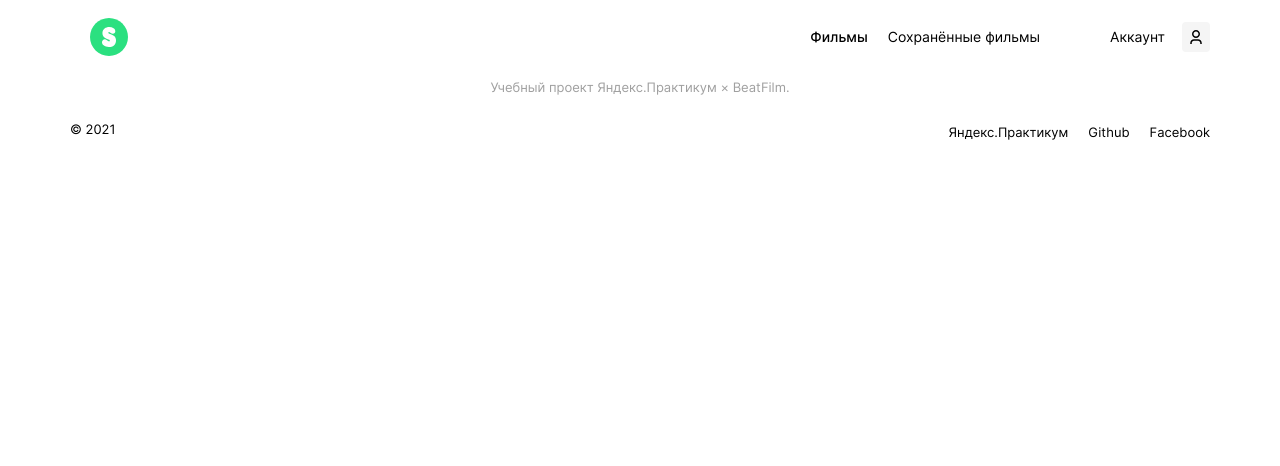
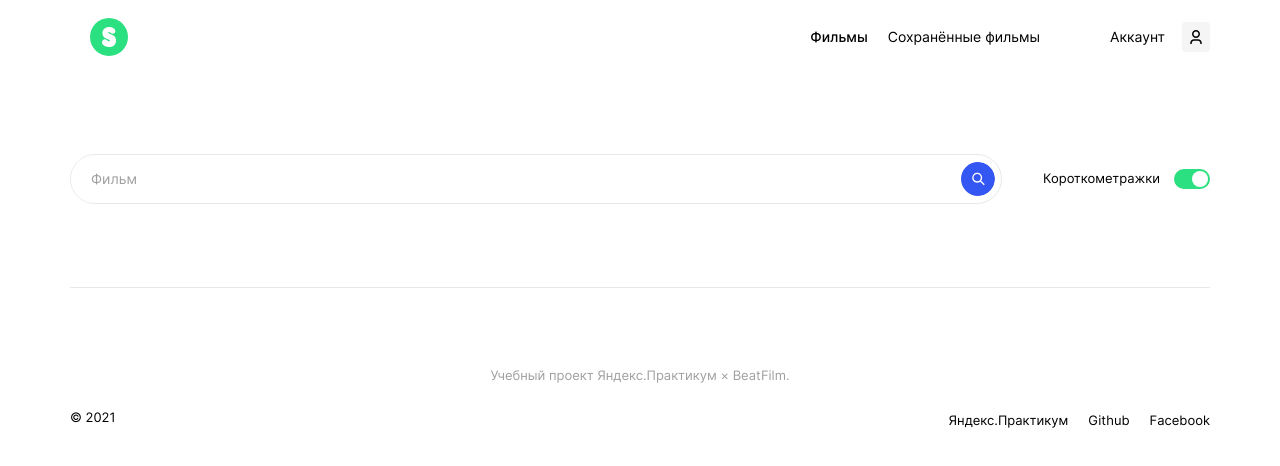
Before and after one commit to githubashto/movies-explorer-frontend, a React (Create React App) app: page /movies in a window 1280 px wide. Shown: the top 466 px of the page. Built offline with nearby package versions, Linux system fonts and the light colour scheme.

Commit message:
fix: исправить высоту блока промо, feat: добавить поисковую строку фильмов

```diff
--- a/src/components/FilterCheckbox/FilterCheckbox.css
+++ b/src/components/FilterCheckbox/FilterCheckbox.css
@@ -1,38 +1,67 @@
-.App {
-  text-align: center;
+.search__short {
+  margin-left: 41px;
+  display: flex;
 }
 
-.App-logo {
-  height: 40vmin;
-  pointer-events: none;
+.search__short-label {
+  font-family: 'Inter', Arial, sans-serif;
+  font-style: normal;
+  font-weight: normal;
+  font-size: 13px;
+  line-height: 18px;
+  color: #000;
 }
 
-@media (prefers-reduced-motion: no-preference) {
-  .App-logo {
-    animation: App-logo-spin infinite 20s linear;
-  }
+.search__short-checkbox {
+  display: inline-block;
+  box-sizing: border-box;
+  margin-left: 14px;
+  display: flex;
 }
 
-.App-header {
-  background-color: #282c34;
-  min-height: 100vh;
-  display: flex;
-  flex-direction: column;
-  align-items: center;
-  justify-content: center;
-  font-size: calc(10px + 2vmin);
-  color: white;
+.search__short-checkbox input {
+  position: absolute;
+  box-sizing: border-box;
+  height: 0;
+  width: 0;
+  font-size: inherit;
+  margin: 0;
+  border: none;
+  z-index: 1;
+  cursor: pointer;
+  -moz-appearance: none;
+  -webkit-appearance: none;
 }
 
-.App-link {
-  color: #61dafb;
+.search__short-checkbox label {
+  display: inline-block;
+  position: relative;
+  box-sizing: border-box;
+  cursor: pointer;
+  width: 36px;
+  height: 20px;
+  border-radius: 10px;
+  background: #e8e8e8;
+  /* box-shadow: inset 0 0 0 20px #2be080; */
+  transition: .25s ease-in-out;
+  padding: 2px;
 }
 
-@keyframes App-logo-spin {
-  from {
-    transform: rotate(0deg);
-  }
-  to {
-    transform: rotate(360deg);
-  }
+.search__short-checkbox input:checked+label {
+  box-shadow: inset 0 0 0 20px #2be080;
 }
+
+.search__short-checkbox label:before {
+  content: "";
+  display: block;
+  position: absolute;
+  width: 16px;
+  height: 16px;
+  border-radius: 8px;
+  background: #fff;
+  transition: .25s ease-in-out;
+}
+
+.search__short-checkbox input:checked+label:before {
+  transform: translateX(16px);
+}
--- a/src/components/FilterCheckbox/FilterCheckbox.js
+++ b/src/components/FilterCheckbox/FilterCheckbox.js
@@ -1,10 +1,17 @@
 import './FilterCheckbox.css';
 import React from 'react';
 
-function FilterCheckbox() {
+function FilterCheckbox(props) {
+
+  const {isChecked, onChange} = props;
+
   return (
-    <div>
-
+    <div className="search__short">
+      <span className="search__short-label">Короткометражки</span>
+      <div className="search__short-checkbox">
+        <input type="checkbox" id="short" defaultChecked={isChecked} onChange={onChange} />
+        <label for="short"></label>
+    </div>
     </div>
   );
 }
--- a/src/components/Header/Header.css
+++ b/src/components/Header/Header.css
@@ -3,6 +3,7 @@
   width: 100%;
   max-width: 1280px;
   position: absolute;
+  top: 0;
   display: flex;
   flex-direction: row;
   align-items: center;
--- a/src/components/Main/Main.js
+++ b/src/components/Main/Main.js
@@ -4,7 +4,6 @@ import Promo from '../Promo/Promo';
 import AboutProject from '../AboutProject/AboutProject';
 import Techs from '../Techs/Techs';
 import AboutMe from '../AboutMe/AboutMe';
-import Portfolio from '../Portfolio/Portfolio';
 import Header from '../Header/Header';
 import Navigation from '../Navigation/Navigation.js';
 import Footer from '../Footer/Footer';
@@ -23,7 +22,6 @@ function Main(props) {
       <AboutProject />
       <Techs />
       <AboutMe />
-      <Portfolio />
     </main>
 
     <Footer />
--- a/src/components/Movies/Movies.css
+++ b/src/components/Movies/Movies.css
@@ -1,38 +1,4 @@
-.App {
-  text-align: center;
+.movies {
+  background: #fff;
+  position: relative;
 }
-
-.App-logo {
-  height: 40vmin;
-  pointer-events: none;
-}
-
-@media (prefers-reduced-motion: no-preference) {
-  .App-logo {
-    animation: App-logo-spin infinite 20s linear;
-  }
-}
-
-.App-header {
-  background-color: #282c34;
-  min-height: 100vh;
-  display: flex;
-  flex-direction: column;
-  align-items: center;
-  justify-content: center;
-  font-size: calc(10px + 2vmin);
-  color: white;
-}
-
-.App-link {
-  color: #61dafb;
-}
-
-@keyframes App-logo-spin {
-  from {
-    transform: rotate(0deg);
-  }
-  to {
-    transform: rotate(360deg);
-  }
-}
--- a/src/components/Movies/Movies.js
+++ b/src/components/Movies/Movies.js
@@ -3,13 +3,17 @@ import React from 'react';
 import SearchForm from '../SearchForm/SearchForm';
 import Preloader from '../Preloader/Preloader';
 import MoviesCardList from '../MoviesCardList/MoviesCardList';
-import MoviesCard from '../MoviesCard/MoviesCard';
 import Header from '../Header/Header';
 import Navigation from '../Navigation/Navigation.js';
 import Footer from '../Footer/Footer';
 
 function Movies(props) {
   const {loggedIn} = props;
+  const [isLoading, setIsLoading] = React.useState(false);
+
+  // React.useEffect(() => {
+  //   setIsLoading(true);
+  // }, []);
 
   return (
     <>
@@ -17,11 +21,14 @@ function Movies(props) {
       <Navigation loggedIn={loggedIn} />
     </Header>
 
-    <main classname="movies">
-      <SearchForm />
-      <Preloader />
-      <MoviesCardList />
-      <MoviesCard />
+    <main>
+      <section classname="movies section">
+        <SearchForm />
+        {isLoading
+        ? <Preloader />
+        : <MoviesCardList />
+        }
+      </section>
     </main>
 
     <Footer />
--- a/src/components/Preloader/Preloader.css
+++ b/src/components/Preloader/Preloader.css
@@ -1,38 +1,88 @@
-.App {
-  text-align: center;
+@keyframes preloader-inside-white {
+    0% {
+        -webkit-transform: scale(0, 0);
+        -moz-transform: scale(0, 0);
+        -ms-transform: scale(0, 0);
+        -o-transform: scale(0, 0);
+        transform: scale(0, 0);
+    }
+    100% {
+        -webkit-transform: scale(1, 1);
+        -moz-transform: scale(1, 1);
+        -ms-transform: scale(1, 1);
+        -o-transform: scale(1, 1);
+        transform: scale(1, 1);
+    }
 }
 
-.App-logo {
-  height: 40vmin;
-  pointer-events: none;
+@keyframes preloader-inside-red {
+    0% {
+        -webkit-transform: scale(0, 0);
+        -moz-transform: scale(0, 0);
+        -ms-transform: scale(0, 0);
+        -o-transform: scale(0, 0);
+        transform: scale(0, 0);
+    }
+    30% {
+        -webkit-transform: scale(0, 0);
+        -moz-transform: scale(0, 0);
+        -ms-transform: scale(0, 0);
+        -o-transform: scale(0, 0);
+        transform: scale(0, 0);
+    }
+    100% {
+        -webkit-transform: scale(1, 1);
+        -moz-transform: scale(1, 1);
+        -ms-transform: scale(1, 1);
+        -o-transform: scale(1, 1);
+        transform: scale(1, 1);
+    }
 }
 
-@media (prefers-reduced-motion: no-preference) {
-  .App-logo {
-    animation: App-logo-spin infinite 20s linear;
-  }
+.preloader {
+    display: flex;
+    align-items: center;
+    justify-content: center;
+    width: 100%;
+    height: 100%;
+    z-index: 10;
+    padding: 20px;
 }
 
-.App-header {
-  background-color: #282c34;
-  min-height: 100vh;
-  display: flex;
-  flex-direction: column;
-  align-items: center;
-  justify-content: center;
-  font-size: calc(10px + 2vmin);
-  color: white;
+.preloader__container {
+    width: 100px;
+    height: 100px;
+    position: relative;
 }
 
-.App-link {
-  color: #61dafb;
+.preloader__round {
+    width: 100px;
+    height: 100px;
+    position: absolute;
+    top: 0;
+    left: 0;
+    background: #FF6838;
+    border-radius: 50px;
 }
 
-@keyframes App-logo-spin {
-  from {
-    transform: rotate(0deg);
-  }
-  to {
-    transform: rotate(360deg);
-  }
+.preloader__round::after,
+.preloader__round::before {
+    content: '';
+    width: 100px;
+    height: 100px;
+    position: absolute;
+    top: 0;
+    left: 0;
+    border-radius: 50px;
 }
+
+.preloader__round::after {
+    background: white;
+    animation: preloader-inside-white 1s ease-in-out infinite;
+}
+
+.preloader__round::before {
+    z-index: 10;
+    background: #FF6838;
+    animation: preloader-inside-red 1s ease-in-out infinite;
+}
--- a/src/components/Preloader/Preloader.js
+++ b/src/components/Preloader/Preloader.js
@@ -1,12 +1,14 @@
-import './Preloader.css';
-import React from 'react';
+import React from 'react'
+import './Preloader.css'
 
-function Preloader() {
-  return (
-    <div>
+const Preloader = () => {
+    return (
+        <div className="preloader">
+            <div className="preloader__container">
+                <span className="preloader__round"></span>
+            </div>
+        </div>
+    )
+};
 
-    </div>
-  );
-}
-
-export default Preloader;
+export default Preloader
--- a/src/components/Promo/Promo.css
+++ b/src/components/Promo/Promo.css
@@ -15,6 +15,6 @@
   text-align: center;
   letter-spacing: -0.04em;
   color: #fff;
-  margin: 184px auto 224px;
+  margin: 228px auto 224px;
   max-width: 730px;
 }
--- a/src/components/SearchForm/SearchForm.css
+++ b/src/components/SearchForm/SearchForm.css
@@ -1,38 +1,66 @@
-.App {
-  text-align: center;
+.search {
+  margin: 154px auto 0;
+  padding-bottom: 83px;
+  border-bottom: 1px solid #e8e8e8;
+  display: flex;
+  align-items: center;
 }
 
-.App-logo {
-  height: 40vmin;
-  pointer-events: none;
+.search__query-container {
+  border-radius: 450px;
+  background: transparent;
+  border: 1px solid #e8e8e8;
+  height: 48px;
+  display: flex;
+  align-items: center;
+  width: calc(100% - 208px);
 }
 
-@media (prefers-reduced-motion: no-preference) {
-  .App-logo {
-    animation: App-logo-spin infinite 20s linear;
-  }
+.search__query {
+  width: calc(100% - 80px);
+  padding: 15px 20px;
+  border: 0;
+  background: #fff;
+  border-radius: 200px;
+  border-top-style: none;
 }
 
-.App-header {
-  background-color: #282c34;
-  min-height: 100vh;
-  display: flex;
-  flex-direction: column;
-  align-items: center;
-  justify-content: center;
-  font-size: calc(10px + 2vmin);
-  color: white;
+.search__query:focus {
+  outline: 0;
+  background: #fff;
 }
 
-.App-link {
-  color: #61dafb;
+.search__query::-webkit-input-placeholder {
+  font-family: 'Inter', Arial, sans-serif;
+  font-style: normal;
+  font-weight: normal;
+  font-size: 14px;
+  line-height: 18px;
+  color: #a0a0a0;
+}
+.search__query::-moz-placeholder {
+  font-family: 'Inter', Arial, sans-serif;
+  font-style: normal;
+  font-weight: normal;
+  font-size: 14px;
+  line-height: 18px;
+  color: #a0a0a0;
 }
 
-@keyframes App-logo-spin {
-  from {
-    transform: rotate(0deg);
-  }
-  to {
-    transform: rotate(360deg);
-  }
+.search__submit {
+  overflow: visible;
+  position: relative;
+  border: 0;
+  padding: 0;
+  cursor: pointer;
+  height: 34px;
+  width: 110px;
+  color: #fff;
+  border-radius: 200px;
+  width: 80px;
+  background-color: #fff;
+  background-image: url(../../images/find.svg);
+  background-position: right center;
+  background-repeat: no-repeat;
+  margin-right: 6px;
 }
--- a/src/components/SearchForm/SearchForm.js
+++ b/src/components/SearchForm/SearchForm.js
@@ -3,10 +3,20 @@ import React from 'react';
 import FilterCheckbox from '../FilterCheckbox/FilterCheckbox';
 
 function SearchForm() {
+  const [isShortChecked, setShortChecked] = React.useState(true);
+
+  const handleShortClick = (event) => {
+    setShortChecked({name: event.target.checked});
+  }
+
   return (
-    <div>
-      <FilterCheckbox />
-    </div>
+    <form className="search section__wide-element">
+      <div className="search__query-container">
+        <input type="text" className="search__query" placeholder="Фильм" required></input>
+        <button type="submit" className="search__submit"></button>
+      </div>
+      <FilterCheckbox isChecked={isShortChecked} onChange={handleShortClick}/>
+    </form>
   );
 }
 
```
Also changed, not shown: src/images/find.svg (added).
